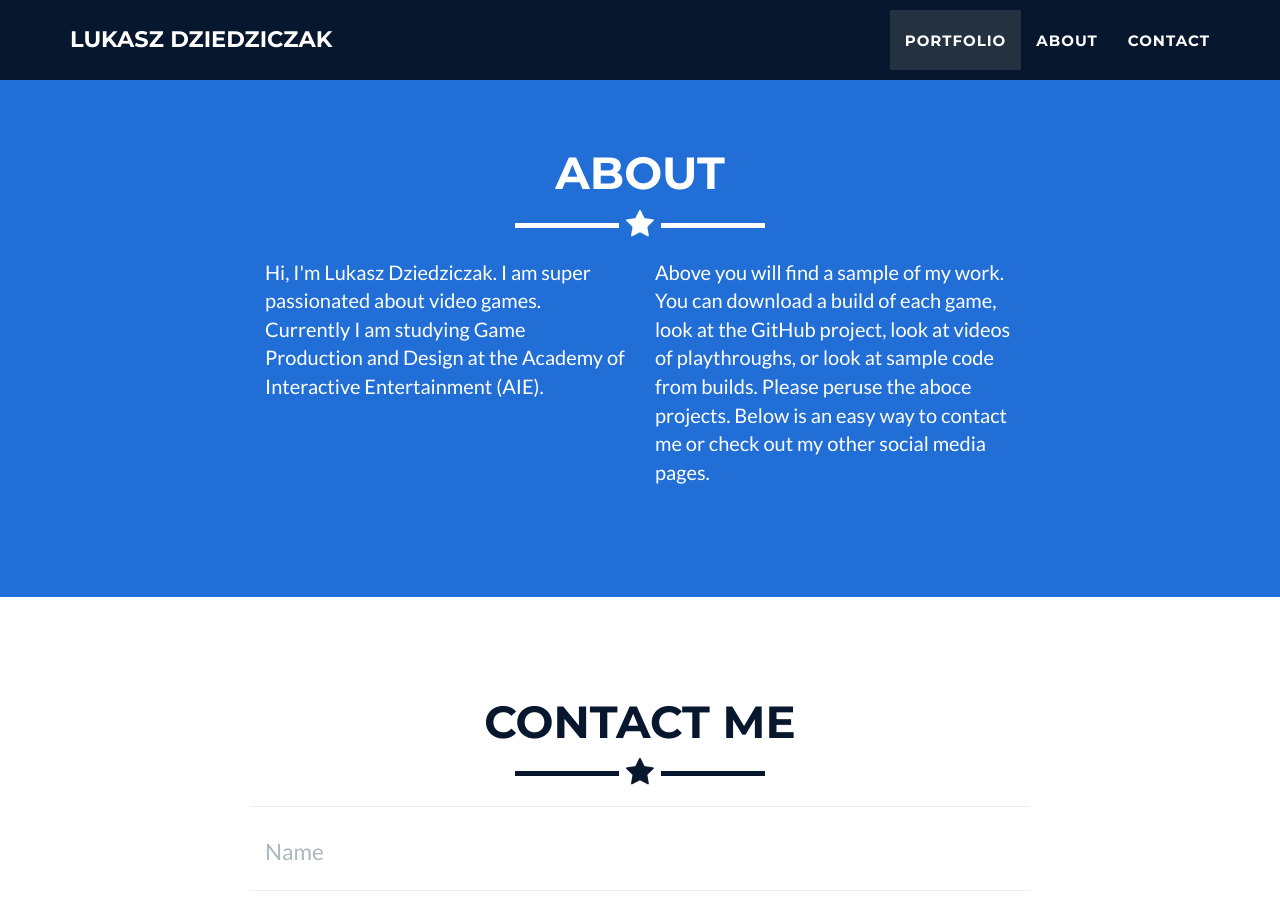
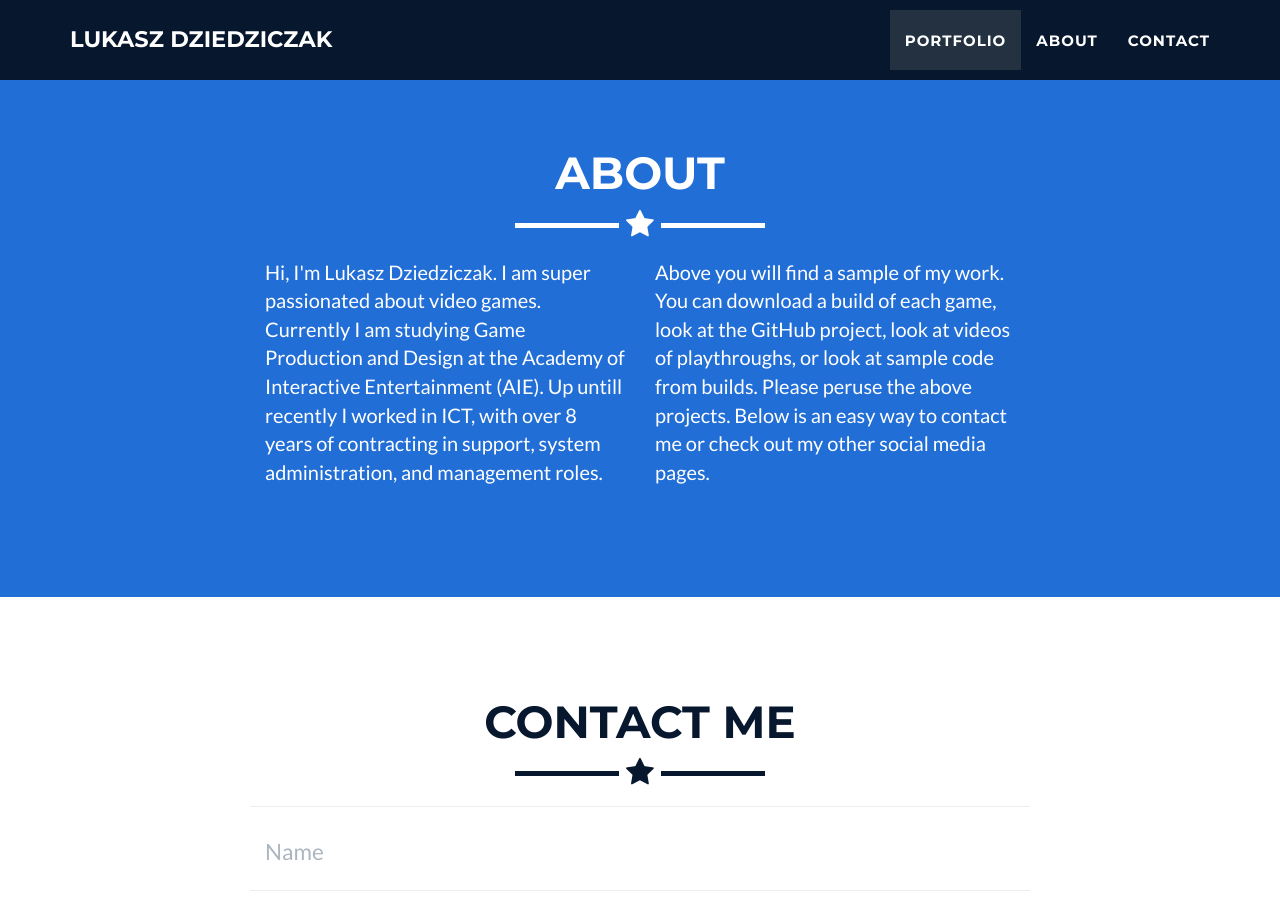
Before and after one commit to lukasz-dziedziczak/lukasz-dziedziczak.github-io, a Jekyll site: the page built from _posts/2022-06-28-project-3.markdown, in a window 1280 px wide and 900 px high, scrolled down 1568 px. Built offline with Jekyll 4.4.1, drawn with Linux system fonts in a browser that asks for light colours.

Commit message:
Corrected front page.

```diff
--- a/_includes/about.html
+++ b/_includes/about.html
@@ -9,10 +9,10 @@
             </div>
             <div class="row">
                 <div class="col-lg-4 col-lg-offset-2">
-                    <p>Hi, I'm Lukasz Dziedziczak. I am super passionated about video games.  Currently I am studying Game Production and Design at the Academy of Interactive Entertainment (AIE).</p>
+                    <p>Hi, I'm Lukasz Dziedziczak. I am super passionated about video games.  Currently I am studying Game Production and Design at the Academy of Interactive Entertainment (AIE). Up untill recently I worked in ICT, with over 8 years of contracting in support, system administration, and management roles.</p>
                 </div>
                 <div class="col-lg-4">
-                    <p>Above you will find a sample of my work. You can download a build of each game, look at the GitHub project, look at videos of playthroughs, or look at sample code from builds. Please peruse the aboce projects. Below is an easy way to contact me or check out my other social media pages. </p>
+                    <p>Above you will find a sample of my work. You can download a build of each game, look at the GitHub project, look at videos of playthroughs, or look at sample code from builds. Please peruse the above projects. Below is an easy way to contact me or check out my other social media pages. </p>
                 </div>
             </div>
         </div>
```
